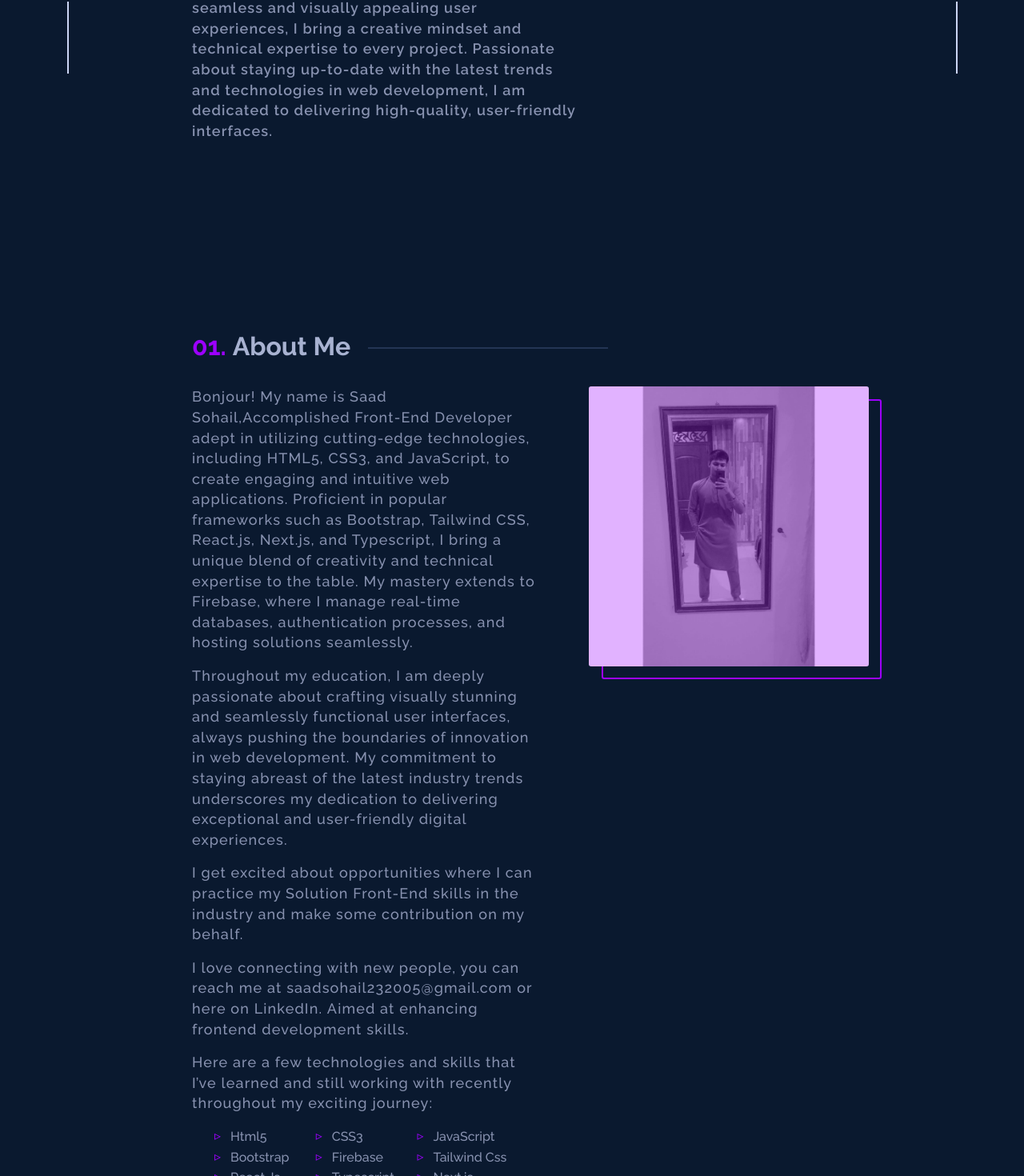
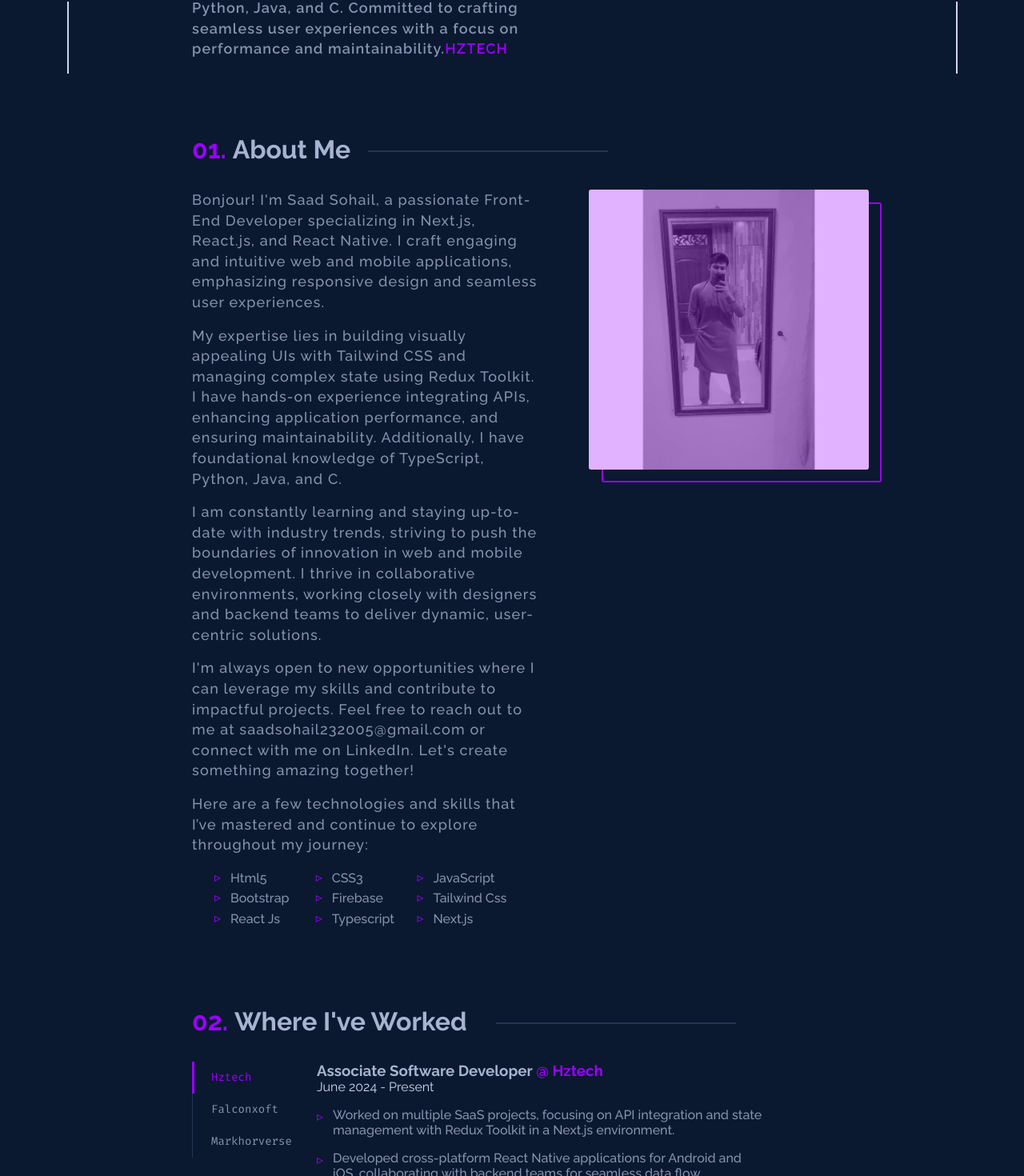
Before and after one commit to M-Saad-Sohail/SaadSohail-Portfolio, a Next.js app: page / in a window 1280 px wide. Shown: the part 708-2178 px from the top of the page at 80% size. Built offline with nearby package versions, Linux system fonts and the light colour scheme; no server answers.

Commit message:
Feat: Updated Portfolio

```diff
--- a/src/pages/index.tsx
+++ b/src/pages/index.tsx
@@ -9,7 +9,7 @@ import React, { useState } from "react";
 import About from "@/sections/About";
 import Contact from "@/sections/Contact";
 import Projects from "@/sections/Projects";
-// import Experience from "@/sections/Experience";
+import Experience from "@/sections/Experience";
 import FaviconSaad from "../../public/favicon.ico";
 
 function Index() {
@@ -25,7 +25,6 @@ function Index() {
     <div className="app">
       <Head>
         <title>Saad Sohail</title>
-        <link rel="shortcut icon" href={FaviconSaad.src} />
       </Head>
       {showContent && (
         <>
@@ -35,7 +34,7 @@ function Index() {
           <main>
             <Hero />
             <About />
-            {/* <Experience /> */}
+            <Experience />
             <Projects />
             <Contact />
           </main>
--- a/src/scss/sections/_about.scss
+++ b/src/scss/sections/_about.scss
@@ -1,5 +1,5 @@
 .about {
-  margin: 15rem 0;
+  margin: 6rem 0;
   .title {
     font-family: var(--raleway);
     color: var(--lightest-slate);
--- a/src/scss/sections/_expereince.scss
+++ b/src/scss/sections/_expereince.scss
@@ -1,5 +1,4 @@
 .experience {
-  margin: 15rem auto;
   max-width: 700px;
   .title {
     font-family: var(--raleway);
@@ -125,7 +124,6 @@
     }
   }
   @media screen and (max-width: 600px) {
-    margin: 5rem auto;
     .container {
       grid-template-columns: 1fr;
       padding: 1rem;
--- a/src/scss/sections/_projects.scss
+++ b/src/scss/sections/_projects.scss
@@ -1,5 +1,5 @@
 .projects {
-  margin: 15rem 0;
+  margin: 20rem 0;
   .title {
     font-family: var(--raleway);
     color: var(--lightest-slate);
--- a/src/sections/About.tsx
+++ b/src/sections/About.tsx
@@ -21,59 +21,41 @@ function About() {
       variants={{
         visible: { opacity: 1, y: -50 },
         hidden: { opacity: 0, y: 0 },
-      }}
-    >
+      }}>
       <div className="title">
         <h2>About Me</h2>
       </div>
       <div className="about-grid">
         <div className="about-grid-info">
           <p className="about-grid-info-text">
-            Bonjour! My name is Saad Sohail,Accomplished Front-End Developer
-            adept in utilizing cutting-edge technologies, including HTML5, CSS3,
-            and JavaScript, to create engaging and intuitive web applications.
-            Proficient in popular frameworks such as Bootstrap, Tailwind CSS,
-            React.js, Next.js, and Typescript, I bring a unique blend of
-            creativity and technical expertise to the table. My mastery extends
-            to Firebase, where I manage real-time databases, authentication
-            processes, and hosting solutions seamlessly.
+            Bonjour! I'm Saad Sohail, a passionate Front-End Developer
+            specializing in Next.js, React.js, and React Native. I craft
+            engaging and intuitive web and mobile applications, emphasizing
+            responsive design and seamless user experiences.
           </p>
           <p className="about-grid-info-text">
-            Throughout my education, I am deeply passionate about crafting
-            visually stunning and seamlessly functional user interfaces, always
-            pushing the boundaries of innovation in web development. My
-            commitment to staying abreast of the latest industry trends
-            underscores my dedication to delivering exceptional and
-            user-friendly digital experiences.
-            {/* <Link
-              href="https://www.linkedin.com/company/trafix-llc/"
-              className="link"
-              target="_blank"
-            >
-              TRAFiX LLC
-            </Link> */}
-          </p>
-
-          <p className="about-grid-info-text">
-            I get excited about opportunities where I can practice my Solution
-            Front-End skills in the industry and make some contribution on my
-            behalf.
+            My expertise lies in building visually appealing UIs with Tailwind
+            CSS and managing complex state using Redux Toolkit. I have hands-on
+            experience integrating APIs, enhancing application performance, and
+            ensuring maintainability. Additionally, I have foundational
+            knowledge of TypeScript, Python, Java, and C.
           </p>
           <p className="about-grid-info-text">
-            I love connecting with new people, you can reach me at
-            saadsohail232005@gmail.com or here on LinkedIn.
-            {/* <Link
-              className="link"
-              target="_blank"
-              href="https://frontendvita.com"
-            >
-              FrontendVita,
-            </Link> */}
-            &nbsp;Aimed at enhancing frontend development skills.
+            I am constantly learning and staying up-to-date with industry
+            trends, striving to push the boundaries of innovation in web and
+            mobile development. I thrive in collaborative environments, working
+            closely with designers and backend teams to deliver dynamic,
+            user-centric solutions.
           </p>
           <p className="about-grid-info-text">
-            Here are a few technologies and skills that I’ve learned and still
-            working with recently throughout my exciting journey:
+            I'm always open to new opportunities where I can leverage my skills
+            and contribute to impactful projects. Feel free to reach out to me
+            at saadsohail232005@gmail.com or connect with me on LinkedIn. Let's
+            create something amazing together!
+          </p>
+          <p className="about-grid-info-text">
+            Here are a few technologies and skills that I’ve mastered and
+            continue to explore throughout my journey:
           </p>
           <ul className="about-grid-info-list">
             <li className="about-grid-info-list-item">Html5</li>
--- a/src/sections/Experience.tsx
+++ b/src/sections/Experience.tsx
@@ -12,74 +12,71 @@ function Experience() {
     transformSelected();
   }, [selected]);
 
-  const expereinces = [
+  const experiences = [
     {
-      name: "TRAFIX LLC",
-      role: "Software Engineer Intern",
-      url: "https://www.linkedin.com/company/trafix-llc/",
-      start: "October 2022",
-      end: "March 2023",
+      name: "Hztech",
+      role: "Associate Software Developer",
+      url: "https://www.linkedin.com/company/hztech/",
+      start: "June 2024",
+      end: "Present",
       shortDescription: [
-        "As a Software Engineer Intern at TRAFiX LLC, I have developed expertise in C# programming language and software design patterns. Some of my notable achievements include:",
-        "- Developed a robust client-server application using C# and WPF that provides a user-friendly interface for clients to interact with the server and access various features of the application and implemented various software design patterns like MVC, MVVM, Singleton, and Factory to ensure the application is modular, maintainable, and testable.",
-        // "- Learned and implemented various software design patterns like MVC, MVVM, Singleton, and Factory to ensure the application is modular, maintainable, and testable.",
-        "- Developed and integrated the UI of the application with the back-end logic and functionality.",
-        // "- Developed and implemented various features and enhancements to the application.",
-        "- Implemented WCF for the application's communication protocol, ensuring reliable and secure data transfer between client and server.",
-        "- Worked on bug fixing and troubleshooting to improve the stability and reliability of the application.",
-        "Skills: Client-server Application Development · Windows Presentation Foundation (WPF) · Transmission Control Protocol (TCP) · ASP.NET · Windows Communication Foundation (WCF) · Networking · Software Design Patterns · C#"
-        ],
+        "Worked on multiple SaaS projects, focusing on API integration and state management with Redux Toolkit in a Next.js environment.",
+        "Developed cross-platform React Native applications for Android and iOS, collaborating with backend teams for seamless data flow.",
+        "Built frontend for a multi-role SaaS platform with role-based management, real-time ticketing using Firebase, and Stripe integration for payments.",
+        "Contributed to API integration, Redux Toolkit setup, and frontend design using Next.js and Laravel.",
+        "Developed Post Auto Pilot app with social media post creation, account connection via QR code, and advanced navigation for a user experience similar to Social Pilot.",
+        "Built an Instagram-like React Native app with tattoo simulation, comment sections, chat system, and appointment scheduling, leveraging Redux Toolkit for state management.",
+        "Created a community platform with dynamic content display, functional authentication, and OTP-enabled password recovery.",
+        "Skills: Next.js · React Native · API Integration · Redux Toolkit · Cross-platform Development",
+      ],
     },
     {
-      name: "IEC · Apprenticeship",
-      role: "DevOps Engineer",
-      url: "https://www.linkedin.com/school/emergingcareers/",
-      start: "October 2021",
-      end: "January 2023",
+      name: "Falconxoft",
+      role: "Associate Software Developer",
+      url: "https://www.linkedin.com/company/falconxoft/",
+      start: "May 2024",
+      end: "June 2024",
       shortDescription: [
-        "- Trained in IT fundamentals, AWS Cloud, and professional skills.",
-        "- Built IT fundamental skills, including working knowledge of Linux OS, and writing scripts in Python and Shell.",
-        "- Learned how to apply core AWS services in the area of computing, storage, and networking, including EC2, S3, IAM, VPC, Lambda, Cloud Formation, RDS, and Route 53.",
-        "- Demonstrated strong verbal and written communication skills, including the ability to explain technical information and terminology to non-technical end users.",
-        "Skills: Containerization · Amazon Web Services (AWS) · Python (Programming Language) · Shell Scripting · GitHub · Linux · Amazon EC2 · Amazon S3 · Amazon ECS · AWS Lambda · AWS CodePipeline · AWS Command Line Interface (CLI) · AWS Security · DevOps",
+        "Worked on dynamic web applications using React.js and Next.js, focusing on responsive and interactive user interfaces.",
+        "Implemented state management with Redux Toolkit to efficiently handle complex application states.",
+        "Integrated RESTful APIs, ensuring smooth data flow between frontend and backend systems.",
+        "Enhanced backend development skills with Django and Django Rest Framework (DRF), building robust APIs and managing databases.",
+        "Focused on design and UI/UX improvements using CSS and Tailwind CSS, maintaining a clean and consistent look across devices.",
+        "Collaborated with cross-functional teams to deliver high-quality features, optimizing application performance and user experience.",
+        "Gained experience in full-stack development, contributing to both frontend and backend solutions.",
+        "Skills: React.js · Next.js · Redux Toolkit · API Integration · Django · Django Rest Framework · Tailwind CSS · Full-Stack Development",
+      ],
+    },
+    {
+      name: "Markhorverse",
+      role: "Web Developer Intern",
+      url: "https://www.linkedin.com/company/markhorverse/",
+      start: "May 2024",
+      end: "June 2024",
+      shortDescription: [
+        "Gained practical experience in web development using HTML, CSS, and JavaScript, focusing on creating responsive and interactive user interfaces.",
+        "Collaborated with designers and backend developers to implement dynamic web pages, ensuring seamless integration of frontend and backend functionalities.",
+        "Enhanced design aesthetics and user experience by utilizing modern CSS techniques, including Flexbox and Grid layouts.",
+        "Developed reusable components and optimized code for better performance and maintainability.",
+        "Participated in team meetings, effectively communicating ideas and contributing to project discussions, demonstrating strong teamwork and collaboration skills.",
+        "Adapted to fast-paced project requirements, consistently delivering high-quality results within deadlines.",
+        "Skills: HTML · CSS · JavaScript · Responsive Design · Team Collaboration · UI/UX Enhancement",
       ],
     },
     // {
-    //   name: "ACES",
-    //   role: "President",
-    //   url: "https://www.linkedin.com/company/association-of-computer-engineering-students/",
-    //   start: "November 2019",
-    //   end: "November 2020",
+    //   name: "Jawan Pakistan",
+    //   role: "Front-End Developer",
+    //   url: "https://www.linkedin.com/company/jawan-pakistan/",
+    //   start: "December 2022",
+    //   end: "Present",
     //   shortDescription: [
-    //     "As the elected President of the ACES Departmental Club, I successfully led a team of board members and executive committee members to organize and execute multiple events throughout the year.",
-    //     "Additionally, I secured sponsorships from reputable brands to support our events.",
-    //     "Overall, it was a rewarding experience that allowed me to develop my leadership skills while contributing positively to the growth of the organization.",
-    //   ],
-    // },
-    // {
-    //   name: "ISTE",
-    //   role: "Web Developer",
-    //   url: "https://www.linkedin.com/company/association-of-computer-engineering-students/",
-    //   start: "November 2019",
-    //   end: "November 2020",
-    //   shortDescription: [
-    //     "Write modern, performant, maintainable code for a diverse array of client and internal projects",
-    //     "Work with a variety of different languages, platforms, frameworks, and content management systems such as JavaScript, TypeScript, Gatsby, React, Craft, WordPress, Prismic, and Netlify",
-    //     "Communicate with multi-disciplinary teams of engineers, designers, producers, and clients on a daily basis",
-    //   ],
-    // },
-    // {
-    //   name: "Shashaan",
-    //   role: "Founder",
-    //   url: "https://www.linkedin.com/company/association-of-computer-engineering-students/",
-    //   start: "November 2018",
-    //   end: "November 2021",
-    //   shortDescription: [
-    //     "While still a student, I founded a web hosting company that offered affordable hosting services.",
-    //     "With over 300 customers, the business thrived until I graduated and sold it to another company.",
+    //     "Designed and developed 80% of the frontend interface, focusing on intuitive user interaction and real-time camera feed monitoring with motion detection.",
+    //     "Integrated alerting functionalities for prompt notifications on suspicious activity.",
+    //     "Skills: Front-End Development · React.js",
     //   ],
     // },
   ];
+
   return (
     <motion.div
       className="experience"
@@ -91,24 +88,22 @@ function Experience() {
       variants={{
         visible: { opacity: 1, y: -50 },
         hidden: { opacity: 0, y: 0 },
-      }}
-    >
+      }}>
       <div className="title">
         <h2>Where I&apos;ve Worked</h2>
       </div>
       <div className="container">
         <ul className="exp-slider">
           <div className="underline"></div>
-          {expereinces.map((expereince, index) => {
+          {experiences.map((experience, index) => {
             return (
               <li
                 className={`exp-slider-item ${
                   index === selected && "exp-slider-item-selected"
                 }`}
                 onClick={() => setSelected(index)}
-                key={expereince.name}
-              >
-                <span>{expereince.name}</span>
+                key={experience.name}>
+                <span>{experience.name}</span>
               </li>
             );
           })}
@@ -116,19 +111,19 @@ function Experience() {
         <div className="exp-details">
           <div className="exp-details-position">
             <h3>
-              <span>{expereinces[selected].role}</span>
+              <span>{experiences[selected].role}</span>
               <span className="exp-details-position-company">
                 &nbsp;@&nbsp;
-                <Link href={expereinces[selected].url} className="link">
-                  {expereinces[selected].name}
+                <Link href={experiences[selected].url} className="link">
+                  {experiences[selected].name}
                 </Link>
               </span>
             </h3>
             <p className="exp-details-range">
-              {expereinces[selected].start} - {expereinces[selected].end}
+              {experiences[selected].start} - {experiences[selected].end}
             </p>
             <ul className="exp-details-list">
-              {expereinces[selected].shortDescription.map(
+              {experiences[selected].shortDescription.map(
                 (description, index) => (
                   <li key={index} className="exp-details-list-item">
                     {description}
--- a/src/sections/Hero.tsx
+++ b/src/sections/Hero.tsx
@@ -13,8 +13,7 @@ function Hero() {
           duration: 0.3,
           ease: "easeInOut",
           delay: 0.6,
-        }}
-      >
+        }}>
         Hi my name is
       </motion.h1>
       <motion.h2
@@ -25,8 +24,7 @@ function Hero() {
           duration: 0.3,
           ease: "easeInOut",
           delay: 0.75,
-        }}
-      >
+        }}>
         Saad Sohail.
       </motion.h2>
       <motion.h3
@@ -37,8 +35,7 @@ function Hero() {
           duration: 0.3,
           ease: "easeInOut",
           delay: 1.05,
-        }}
-      >
+        }}>
         I craft things for the web.
       </motion.h3>
       <motion.p
@@ -49,24 +46,20 @@ function Hero() {
           duration: 0.3,
           ease: "easeInOut",
           delay: 1.35,
-        }}
-      >
-        Experienced Front-End Developer with a strong command of HTML5, CSS3,
-        and JavaScript, coupled with proficiency in modern frameworks such as
-        Bootstrap, Tailwind CSS, React.js, Next.js, and Typescript. Skilled in
-        Firebase for real-time database management, authentication, and hosting
-        solutions. Committed to crafting seamless and visually appealing user
-        experiences, I bring a creative mindset and technical expertise to every
-        project. Passionate about staying up-to-date with the latest trends and
-        technologies in web development, I am dedicated to delivering
-        high-quality, user-friendly interfaces. {" "}
-        {/* <Link
-          href="https://www.linkedin.com/company/trafix-llc/"
+        }}>
+        Experienced Associate Software Developer specializing in Next.js and
+        React.js for web development and React Native for mobile apps.
+        Proficient in building responsive, visually appealing user interfaces
+        using Tailwind CSS and managing state with Redux Toolkit With a
+        foundational understanding of TypeScript, Python, Java, and C. Committed
+        to crafting seamless user experiences with a focus on performance and
+        maintainability.
+        <Link
+          href="https://www.linkedin.com/company/hztech/"
           target="_blank"
-          className="link"
-        >
-          TRAFIX LLC.
-        </Link> */}
+          className="link">
+          HZTECH
+        </Link>
       </motion.p>
       <motion.div
         className="hero-button"
@@ -76,8 +69,7 @@ function Hero() {
           duration: 0.3,
           ease: "easeInOut",
           delay: 1.65,
-        }}
-      >
+        }}>
         {/* <Button
           text="Check out my course"
           link="https://youtube.com/kishansheth21"
```
Also changed, not shown: 1 other file (tests, documents, lock files or other folders).
